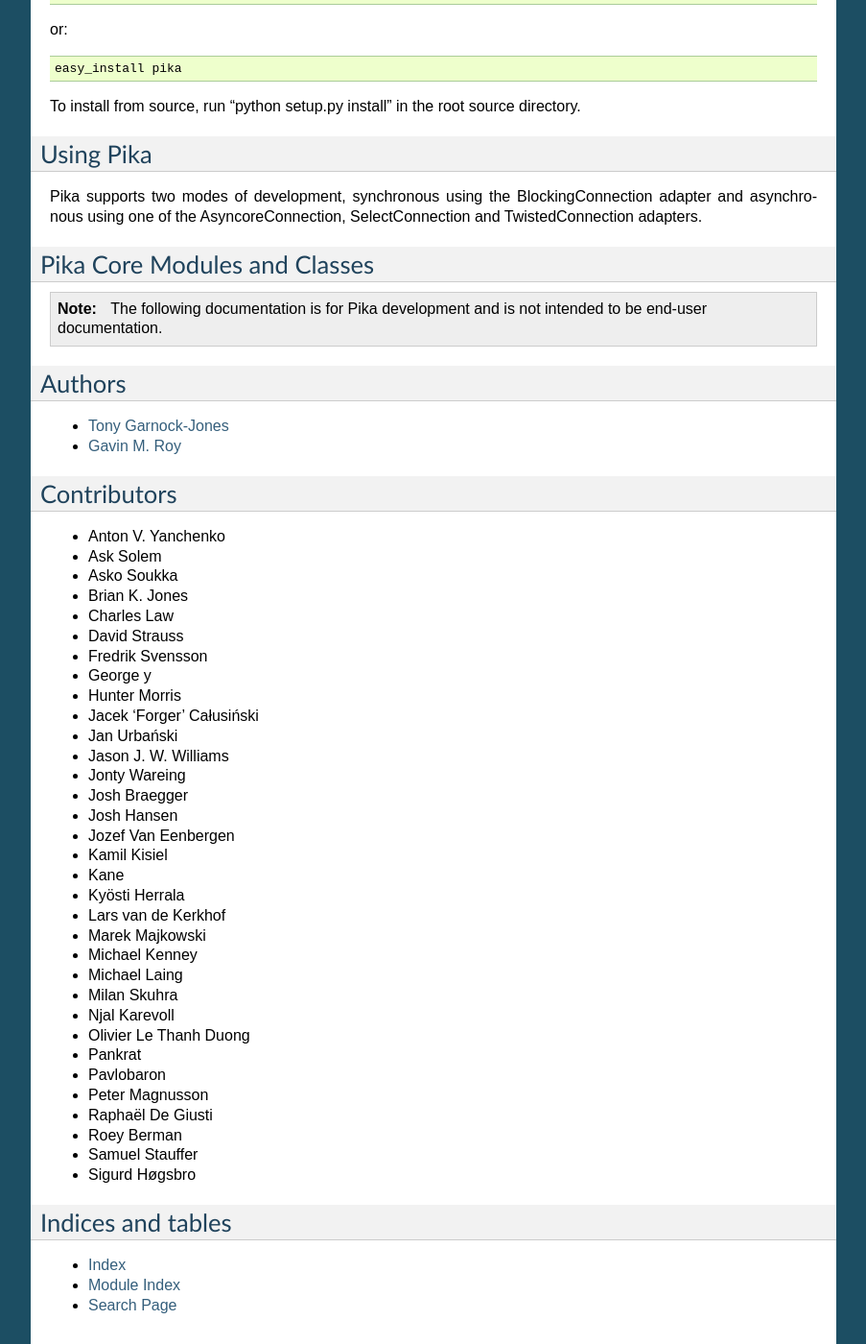
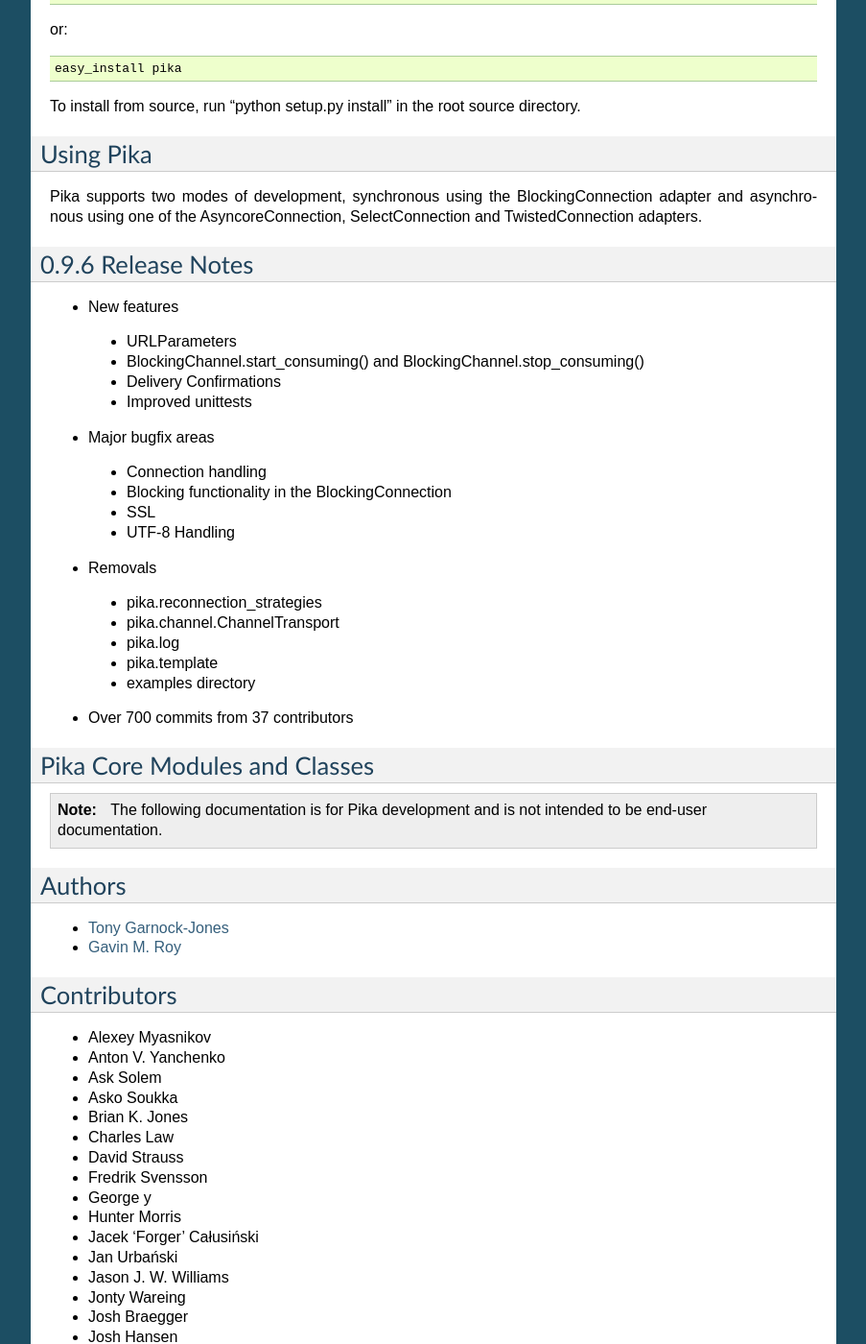
Before and after one commit to pika/pika, a Sphinx documentation site: the page built from docs/index.rst, in a window 1280 px wide and 1400 px high, scrolled down 423 px. Shown: the whole window at 96% size, without its empty margins (198-1101 px from the left). Built offline with Sphinx 7.4.7, drawn with Linux system fonts in a browser that asks for light colours; pages that are not in the unit, such as notebooks, are missing from menus.

Commit message:
Update the main docs page adding release info

```diff
--- a/docs/index.rst
+++ b/docs/index.rst
@@ -36,6 +32,26 @@ Pika supports two modes of development, synchronous using the BlockingConnection
    examples
    faq
 
+0.9.6 Release Notes
+-------------------
+- New features
+ - URLParameters
+ - BlockingChannel.start_consuming() and BlockingChannel.stop_consuming()
+ - Delivery Confirmations
+ - Improved unittests
+- Major bugfix areas
+ - Connection handling
+ - Blocking functionality in the BlockingConnection
+ - SSL
+ - UTF-8 Handling
+- Removals
+ - pika.reconnection_strategies
+ - pika.channel.ChannelTransport
+ - pika.log
+ - pika.template
+ - examples directory
+- Over 700 commits from 37 contributors
+
 Pika Core Modules and Classes
 -----------------------------
 .. NOTE::
@@ -65,6 +81,7 @@ Authors
 
 Contributors
 ------------
+- Alexey Myasnikov
 - Anton V. Yanchenko
 - Ask Solem
 - Asko Soukka
```
Also changed, not shown: other parts of docs/index.rst (+0 -4 lines).
